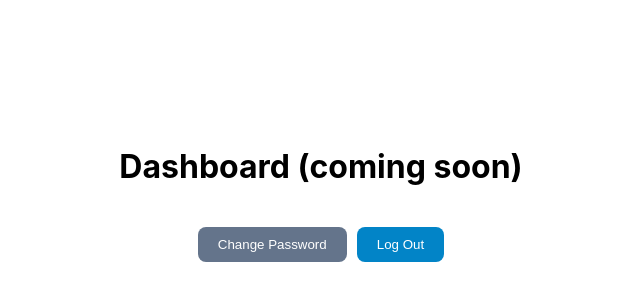
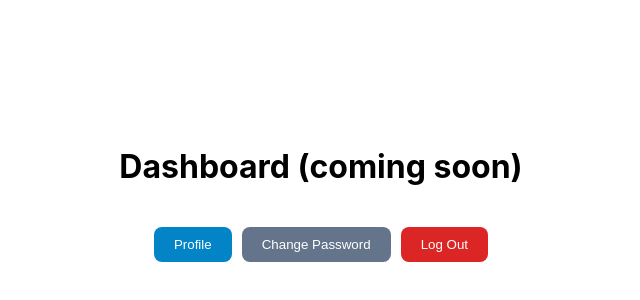
Before and after one commit to Prajay001/CST-CAPSTONE-PROJECT-2026, a React (Vite) app in the folder frontend/: page /dashboard in a window 1280 px wide. Shown: the part 206-506 px from the top of the page, without its empty margins (319-959 px from the left). Built offline with nearby package versions, Linux system fonts and the light colour scheme; no server answers.

Commit message:
added profile management page with view and edit functionality

```diff
--- a/frontend/src/App.jsx
+++ b/frontend/src/App.jsx
@@ -4,6 +4,7 @@ import Register from './pages/Register'
 import ForgotPassword from './pages/ForgotPassword'
 import Dashboard from './pages/Dashboard'
 import ChangePassword from './pages/ChangePassword'
+import Profile from './pages/profile'
 import './App.css'
 
 function App() {
@@ -17,6 +18,7 @@ function App() {
                 <Route path="/forgot-password" element={<ForgotPassword />} />
                 <Route path="/dashboard" element={<Dashboard />} />
                 <Route path="/change-password" element={<ChangePassword />} />
+                <Route path="/profile" element={<Profile />} />
             </Routes>
         </Router>
     )
--- a/frontend/src/pages/Dashboard.jsx
+++ b/frontend/src/pages/Dashboard.jsx
@@ -12,6 +12,21 @@ function Dashboard() {
     return (
         <div style={{ padding: '40px', textAlign: 'center' }}>
             <h1>Dashboard (coming soon)</h1>
+            <button
+                onClick={() => navigate('/profile')}
+                style={{
+                    padding: '10px 20px',
+                    background: '#0284c7',
+                    color: 'white',
+                    border: 'none',
+                    borderRadius: '8px',
+                    cursor: 'pointer',
+                    marginTop: '20px',
+                    marginRight: '10px',
+                }}
+            >
+                Profile
+            </button>
             <button
                 onClick={() => navigate('/change-password')}
                 style={{
@@ -31,7 +46,7 @@ function Dashboard() {
                 onClick={handleLogout}
                 style={{
                     padding: '10px 20px',
-                    background: '#0284c7',
+                    background: '#dc2626',
                     color: 'white',
                     border: 'none',
                     borderRadius: '8px',
```
